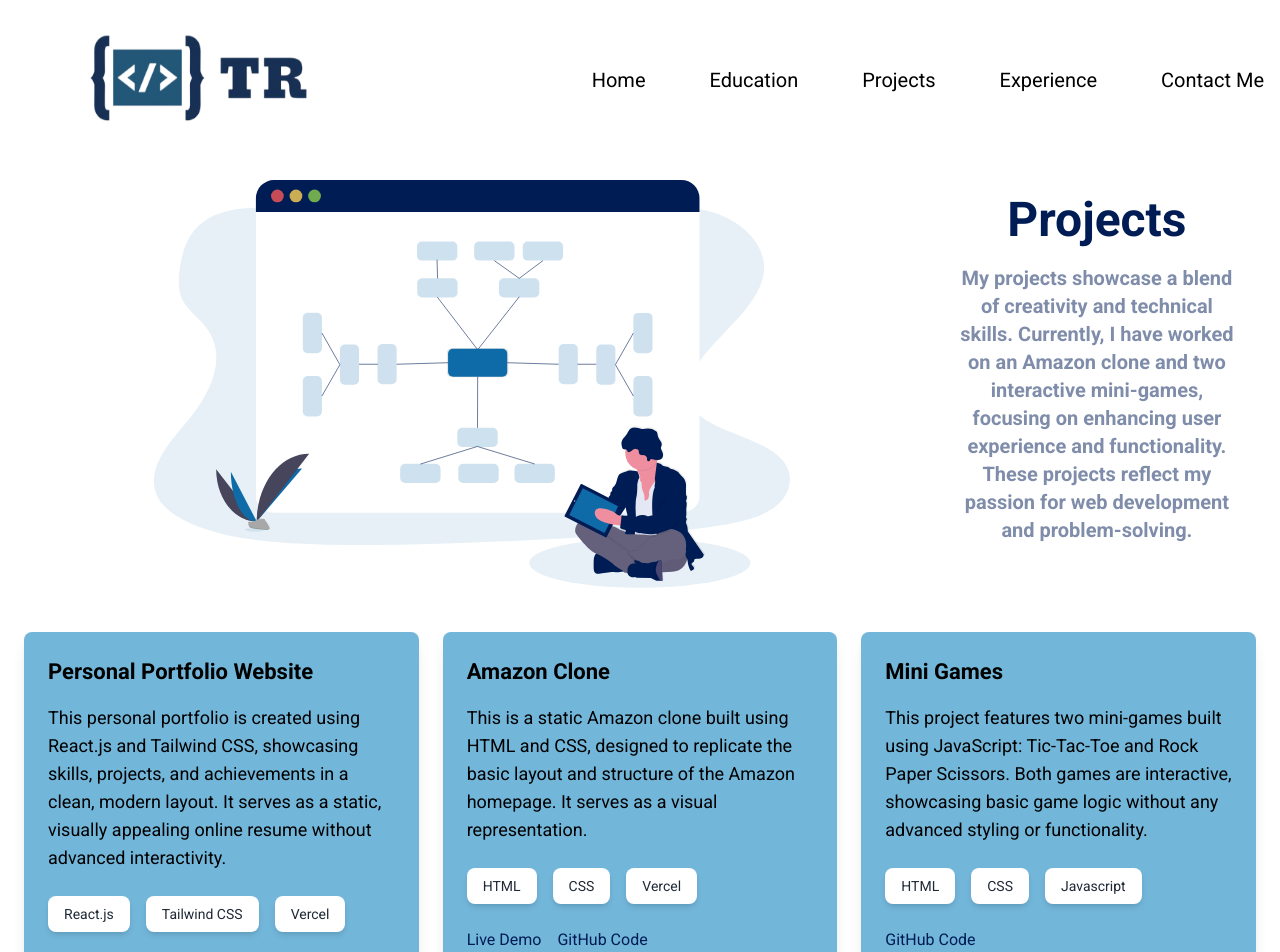
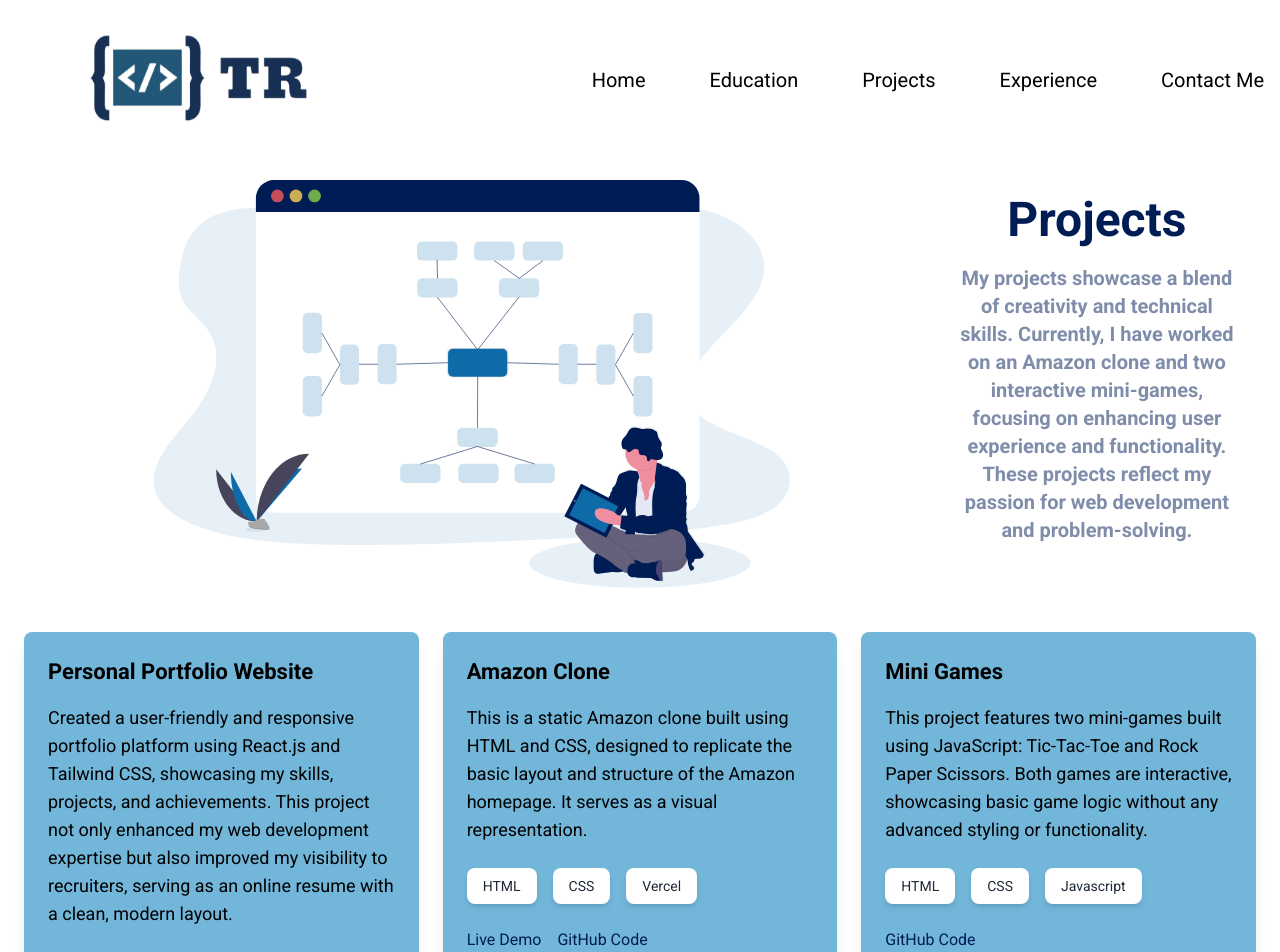
Before and after one commit to tanishirai/Portfolio, a React (Vite) app: page /projects in a window 1280 px wide. Shown: the top 952 px of the page. Built offline with nearby package versions, Linux system fonts and the light colour scheme.

Commit message:
Improved

```diff
--- a/src/assets/Pages/Contact/Contact.jsx
+++ b/src/assets/Pages/Contact/Contact.jsx
@@ -5,8 +5,8 @@ const Contact = () => {
     return (
         <div>
             <div className="banner-contact flex">
-                <div className="flex-1 flex justify-center items-center mr-4 m-10">
-                    <img src="/Images/Tanishi_bg.png" className="w-80 h-80 rounded-full object-cover border-4 border-headingB" alt="Tanishi" />
+                <div className="flex-1 flex justify-center items-start m-10">
+                    <img src="/Images/Tanishi_bg.png" className="w-40 h-40 rounded-full object-cover border-4 border-headingB lg:w-80 lg:h-80" alt="Tanishi" />
                 </div>
 
 
--- a/src/assets/Pages/Education/Banner.jsx
+++ b/src/assets/Pages/Education/Banner.jsx
@@ -26,7 +26,7 @@ const Banner = () => {
             <h1 className='text-5xl text-headingB text-center font-semibold mt-5'>Academic Background</h1>
             <div className='college flex flex-col justify-center items-center md:flex-row lg:flex-row xl:flex-row mb-10 md:mb-20 lg:mb-20 xl:mb-20'>
                 <div className='flex  md:w-1/2 lg:w-1/3 xl:w-1/5'>
-                    <img src='/Images/clg_logo.png' className='h-40 w-50 md:h-60 md:w-80 lg:h-48 lg:w-56 m-7' />
+                    <img src='/Images/clg_logo.png' className='h-40 w-50 md:h-60 md:w-80 lg:h-48 lg:w-48 m-9' />
                 </div>
                 <div className="w-[90%] md:w-1/2 lg:w-2/3 xl:w-3/4 max-w-full rounded overflow-hidden shadow-lg m-8 justify-center md:justify-start">                    {/* Top row with colored background */}
                     <div className="bg-table text-stone-950 p-2 rounded-t p-3 w-full">
--- a/src/assets/Pages/Project/ProjectBlocks.jsx
+++ b/src/assets/Pages/Project/ProjectBlocks.jsx
@@ -4,7 +4,7 @@ const ProjectBlocks = () => {
   const projects = [
     {
       title: 'Personal Portfolio Website',
-      description: 'This personal portfolio is created using React.js and Tailwind CSS, showcasing skills, projects, and achievements in a clean, modern layout. It serves as a static, visually appealing online resume without advanced interactivity.',
+      description: 'Created a user-friendly and responsive portfolio platform using React.js and Tailwind CSS, showcasing my skills, projects, and achievements. This project not only enhanced my web development expertise but also improved my visibility to recruiters, serving as an online resume with a clean, modern layout.',
       techStack: ['React.js', 'Tailwind CSS', 'Vercel'],
       bgColor: 'table',
       GitHub: 'https://github.com/tanishirai/Portfolio',
```
Also changed, not shown: 1 other file (tests, documents, lock files or other folders).
